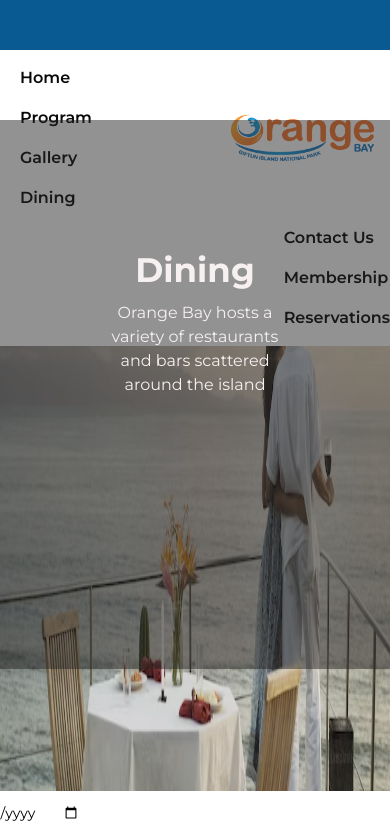
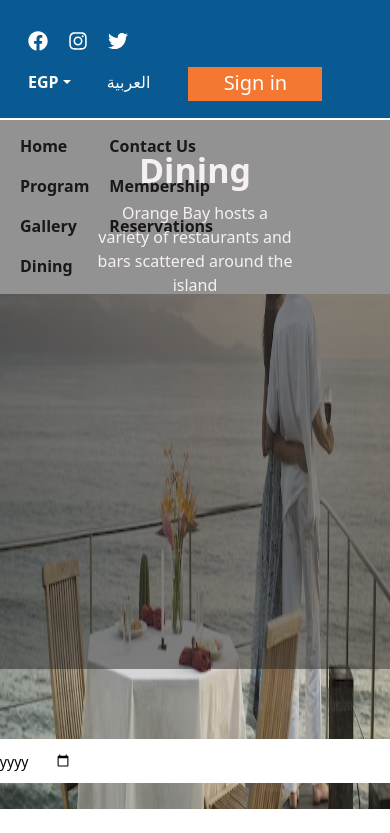
Before and after one commit to sayedosama7/orange-bay-website, a React (Create React App) app: page /dining in a window 390 px wide. Shown: the top 833 px of the page. Built offline with nearby package versions, Linux system fonts and the light colour scheme.

Commit message:
edit header

```diff
--- a/src/components/navs/Header.jsx
+++ b/src/components/navs/Header.jsx
@@ -1,23 +1,26 @@
-import React from "react";
-import { FaFacebook, FaInstagram, FaTwitter } from "react-icons/fa";
-import { Navbar, Nav, NavLink, NavDropdown } from "react-bootstrap";
-import { Link, useNavigate } from "react-router-dom";
-import "../../css/firstnav.css";
+import React from 'react';
+import { FaFacebook, FaInstagram, FaTwitter } from 'react-icons/fa';
+import { Navbar, Nav, NavLink, NavDropdown } from 'react-bootstrap';
+import { Link, useNavigate } from 'react-router-dom';
+import '../../css/firstnav.css';
 
 const Header = () => {
-  const token = localStorage.getItem("token");
+    const token = localStorage.getItem('token');
     const navigate = useNavigate();
 
     const handleLogout = () => {
-    localStorage.removeItem("token");
+        localStorage.removeItem('token');
 
-    navigate("/login");
+        navigate('/login');
     };
 
     return (
         <Navbar expand="md" className="n">
-      <Navbar.Collapse id="basic-navbar-nav">
-        <Nav className="mr-auto">
+            <Navbar
+                className="d-flex flex-lg-row justify-content-lg-between justify-content-start flex-column align-items-lg-center align-items-start"
+                id="basic-navbar-nav"
+            >
+                <Nav className="">
                     <Nav className="nav-link">
                         <a href="https://www.facebook.com">
                             <FaFacebook className="icon" />
@@ -31,12 +34,8 @@ const Header = () => {
                     </Nav>
                 </Nav>
 
-        <Nav className="ml-auto">
-          <NavDropdown
-            title="EGP"
-            id="basic-nav-dropdown"
-            className="nav-dropdown"
-          >
+                <Nav className="">
+                    <NavDropdown title="EGP" id="basic-nav-dropdown" className="nav-dropdown">
                         <NavDropdown.Item className="hh" href="#">
                             EGP
                         </NavDropdown.Item>
@@ -58,7 +57,7 @@ const Header = () => {
                         </Link>
                     )}
                 </Nav>
-      </Navbar.Collapse>
+            </Navbar>
         </Navbar>
     );
 };
--- a/src/components/navs/NavBars.jsx
+++ b/src/components/navs/NavBars.jsx
@@ -4,7 +4,7 @@ import { Link } from "react-router-dom";
 const NavBars = () => {
   return (
     <Navbar expand="lg"  className='bg'>
-      <Nav className="mr-auto ">
+      <Nav className=" ">
         <Link className="nav-link o" to="/">
           Home
         </Link>
@@ -18,12 +18,12 @@ const NavBars = () => {
           Dining
         </Link>
       </Nav>
-      <Navbar.Brand className="ml-auto">
+      <Navbar.Brand className="">
       <Link to="/">
           <img src="/logo.png" className="logo" alt="Logo" />
         </Link>
       </Navbar.Brand>
-      <Nav className="ml-auto">
+      <Nav className="">
         <NavLink className="nav-link o" to="/contact">
           Contact Us
         </NavLink>
--- a/src/css/firstnav.css
+++ b/src/css/firstnav.css
@@ -1,10 +1,5 @@
-@import url('https://fonts.googleapis.com/css2?family=Montserrat:wght@400;500;600&display=swap');
-body {
-  font-family: 'Montserrat', sans-serif;
-}
-
 .n {
-  height: 50px !important;
+  height: 100% !important;
 }
 
 nav {
@@ -55,7 +50,7 @@ nav a {
 }
 
 .admission {
-  background-color:#F47732;
+  background-color: #F47732;
   color: white;
   padding-bottom: 5px;
   width: 134px !important;
@@ -75,6 +70,7 @@ nav a {
   z-index: 10;
   margin-left: 20px !important;
 }
-.hh{
+
+.hh {
   margin-left: 1px !important;
 }
--- a/src/css/secondnav.css
+++ b/src/css/secondnav.css
@@ -1,19 +1,35 @@
-.o{
+.o {
   color: rgb(10, 9, 9) !important;
-    font-size:medium;
+  font-size: medium;
   cursor: pointer;
 }
-  .o:hover{
+
+.o:hover {
   color: orange !important;
   border-bottom: solid 0.5px orange !important;
 }
-  .o:focus{
+
+.o:focus {
   color: orange !important;
   border-bottom: solid 0.5px orange !important;
 }
-  .bg{
-  background-color:white !important;
-  z-index: 0;
-  /* height: 100px; */
+
+.bg {
+  background-color: white !important;
+  display: flex;
+  justify-content: space-around;
+  align-items: center;
+}
+
+@media (max-width:567px) {
+  .navbar-light .navbar-brand {
+    display: none;
+  }
+  .bg {
+    background-color: white !important;
+    display: flex;
+    justify-content: start;
+    align-items: start;
 
   }
+}
--- a/src/css/slider.css
+++ b/src/css/slider.css
@@ -4,7 +4,8 @@
 
 .slick-dots {
   position: absolute;
-    bottom: 0px; /* Adjust the positioning as needed */
+  bottom: 0px;
+  /* Adjust the positioning as needed */
   left: 50%;
   transform: translateX(-50%);
   z-index: 1;
@@ -18,14 +19,18 @@
 .slick-dots li.slick-active button:before {
   color: #2d2b27;
 }
+
 .slider-image {
   width: 100%;
-    height: 300px; /* Adjust the height as needed */
+  height: 300px;
+  /* Adjust the height as needed */
   object-fit: cover;
 }
+
 .slider-image {
   width: 100%;
-    height: 500px; /* Adjust the height as needed */
+  height: 500px;
+  /* Adjust the height as needed */
   object-fit: cover;
 }
 
@@ -38,7 +43,7 @@
   text-align: center;
   color: #f6f0f0;
   font-size: small;
-    z-index: 3 ;
+  z-index: 3;
 }
 
 .slider-title {
@@ -62,13 +67,9 @@
   background: rgba(40, 38, 38, 0.5);
   z-index: 1;
 }
-/* .slider-overlayy {
-  position: absolute;
-  bottom: 5px;
-  left: 0;
-  width: 100%;
-  height: 100%;
-  border-top: 1px solid rgba(4, 4, 4, 0.5) ;
-  background: rgba(4, 4, 4, 0.5);
-  z-index: 2;
-} */
+
+@media(max-width:567px) {
+  .slider-text {
+    top: 150px;
+  }
+}
```
Lines whose indentation alone changed are shown as unchanged.
